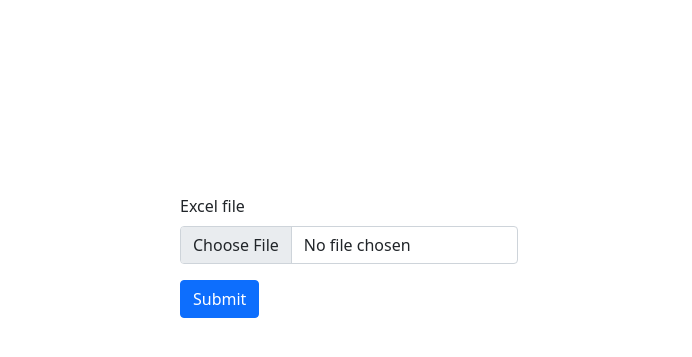
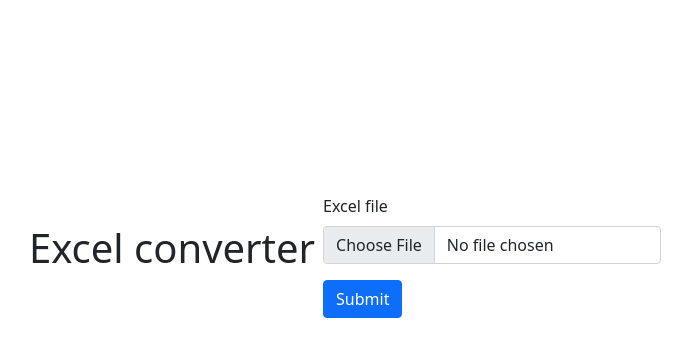
Before and after one commit to mehman96/ExcellToDb, a Flask app: page / in a window 1280 px wide. Shown: the part 148-505 px from the top of the page, without its empty margins (291-983 px from the left). Run offline with Flask 2, Linux system fonts and the light colour scheme; parts of the project's set-up code (start-up, migrations or seed data) failed here and were passed over; some libraries are stand-ins or nearby versions.

Commit message:
optilmallasdirma isleri aparildi

```diff
--- a/templates/index.html
+++ b/templates/index.html
@@ -1,6 +1,7 @@
 <!DOCTYPE html>
 <html lang="en">
   <head>
+    <h1>Excel converter</h1>
     <!-- Required meta tags -->
     <meta charset="utf-8" />
     <meta name="viewport" content="width=device-width, initial-scale=1" />
@@ -19,6 +20,7 @@
       href="https://cdnjs.cloudflare.com/ajax/libs/font-awesome/5.15.2/css/all.min.css"
     />
   </head>
+
   <body class="d-flex vw-100 vh-100 align-items-center justify-content-center">
     <form action="/" method="POST" enctype="multipart/form-data">
         <div class="form-group m-2">
```
Also changed, not shown: data.db.
